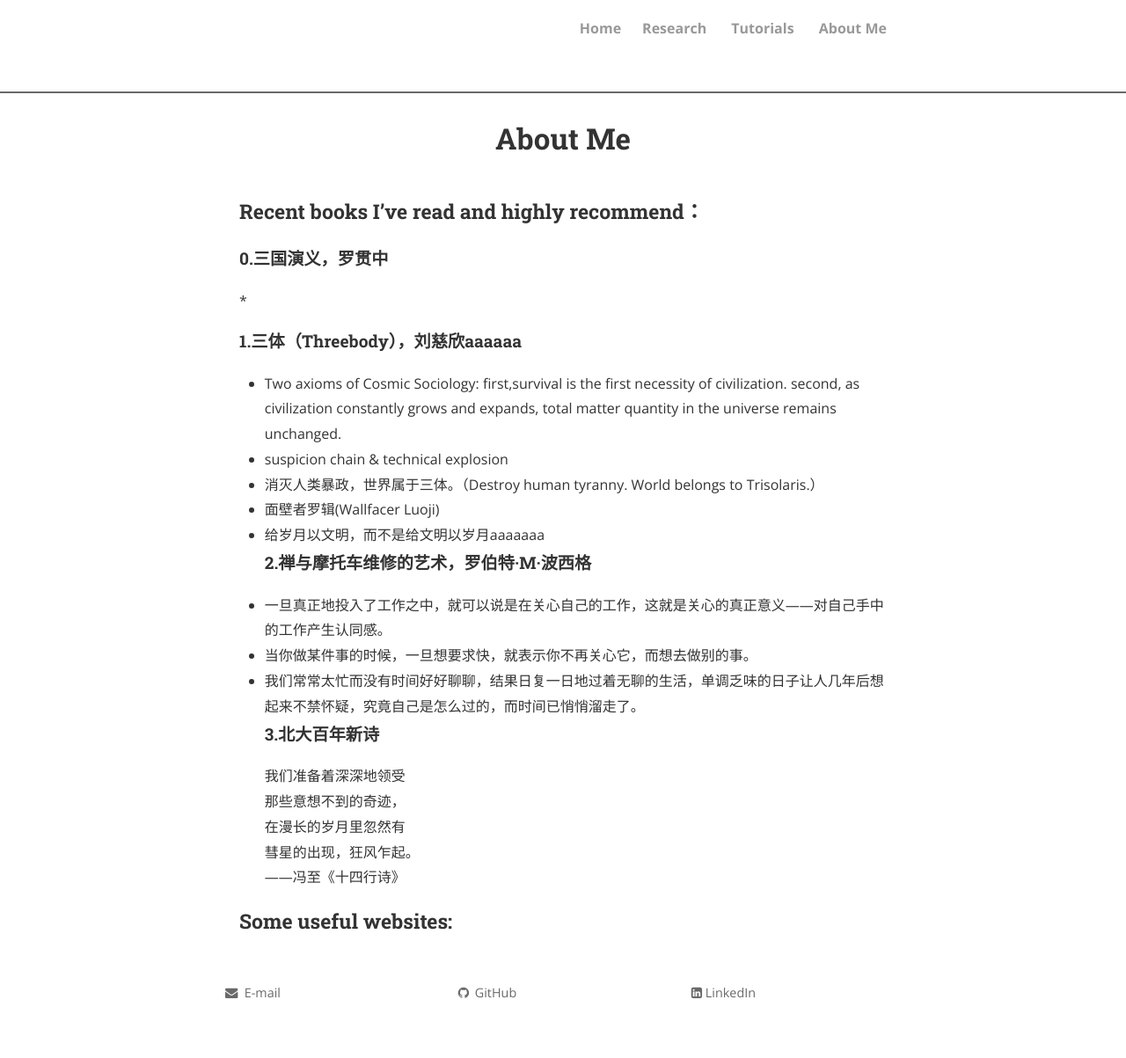
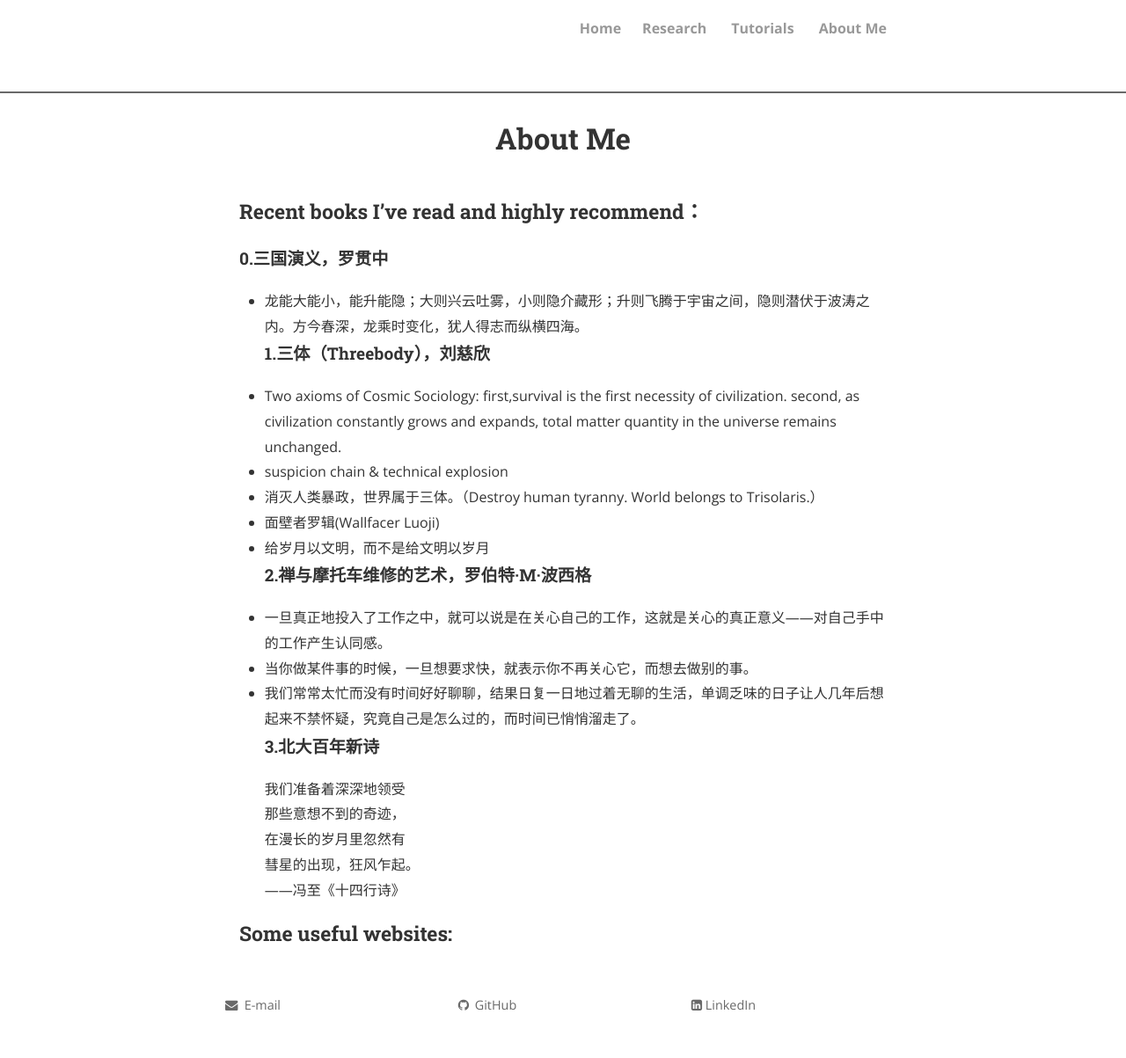
Before and after one commit to Yunga-Wu/Yunga-Wu.github.io, a Jekyll site: the page built from about.md, in a window 1280 px wide. Shown: the whole page at 88% size. Built offline with Jekyll 4.4.1, drawn with Linux system fonts in a browser that asks for light colours; nearby versions of some CDN libraries; comment, search, counter and statistics services are not loaded; a style sheet for code colours, icons or effects is not loaded.

Commit message:
Update about.md

```diff
--- a/about.md
+++ b/about.md
@@ -5,18 +5,17 @@ permalink: /about/
 ---
 ### Recent books I've read and highly recommend：
 #### 0.三国演义，罗贯中
-*
-#### 1.三体（Threebody），刘慈欣aaaaaa
-
-* Two axioms of Cosmic Sociology: first,survival is the first necessity of civilization. second, as civilization constantly grows and expands, total matter quantity in the universe remains unchanged.
-* suspicion chain & technical explosion
-* 消灭人类暴政，世界属于三体。（Destroy human tyranny. World belongs to Trisolaris.）
-* 面壁者罗辑(Wallfacer Luoji)
-* 给岁月以文明，而不是给文明以岁月aaaaaaa
+- 龙能大能小，能升能隐；大则兴云吐雾，小则隐介藏形；升则飞腾于宇宙之间，隐则潜伏于波涛之内。方今春深，龙乘时变化，犹人得志而纵横四海。
+#### 1.三体（Threebody），刘慈欣
+- Two axioms of Cosmic Sociology: first,survival is the first necessity of civilization. second, as civilization constantly grows and expands, total matter quantity in the universe remains unchanged.
+- suspicion chain & technical explosion
+- 消灭人类暴政，世界属于三体。（Destroy human tyranny. World belongs to Trisolaris.）
+- 面壁者罗辑(Wallfacer Luoji)
+- 给岁月以文明，而不是给文明以岁月
 #### 2.禅与摩托车维修的艺术，罗伯特·M·波西格
-* 一旦真正地投入了工作之中，就可以说是在关心自己的工作，这就是关心的真正意义——对自己手中的工作产生认同感。
-* 当你做某件事的时候，一旦想要求快，就表示你不再关心它，而想去做别的事。
-* 我们常常太忙而没有时间好好聊聊，结果日复一日地过着无聊的生活，单调乏味的日子让人几年后想起来不禁怀疑，究竟自己是怎么过的，而时间已悄悄溜走了。
+- 一旦真正地投入了工作之中，就可以说是在关心自己的工作，这就是关心的真正意义——对自己手中的工作产生认同感。
+- 当你做某件事的时候，一旦想要求快，就表示你不再关心它，而想去做别的事。
+- 我们常常太忙而没有时间好好聊聊，结果日复一日地过着无聊的生活，单调乏味的日子让人几年后想起来不禁怀疑，究竟自己是怎么过的，而时间已悄悄溜走了。
 #### 3.北大百年新诗
 我们准备着深深地领受
 那些意想不到的奇迹，
```
